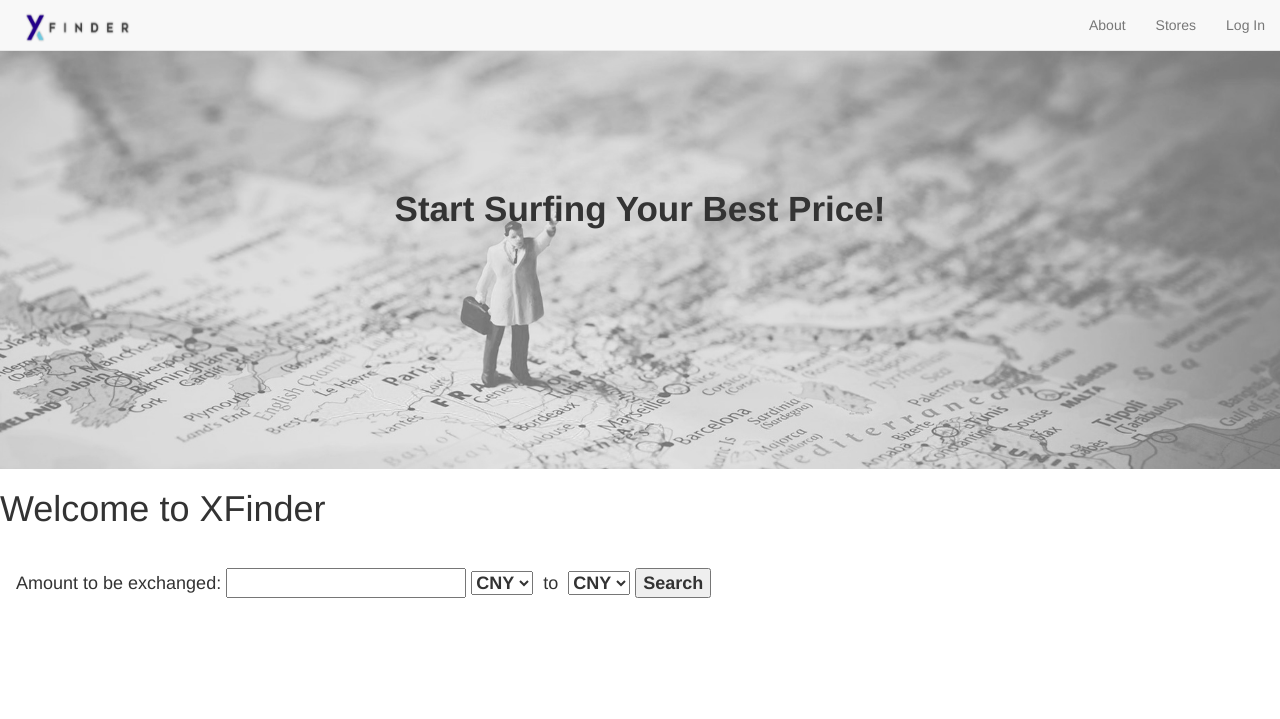
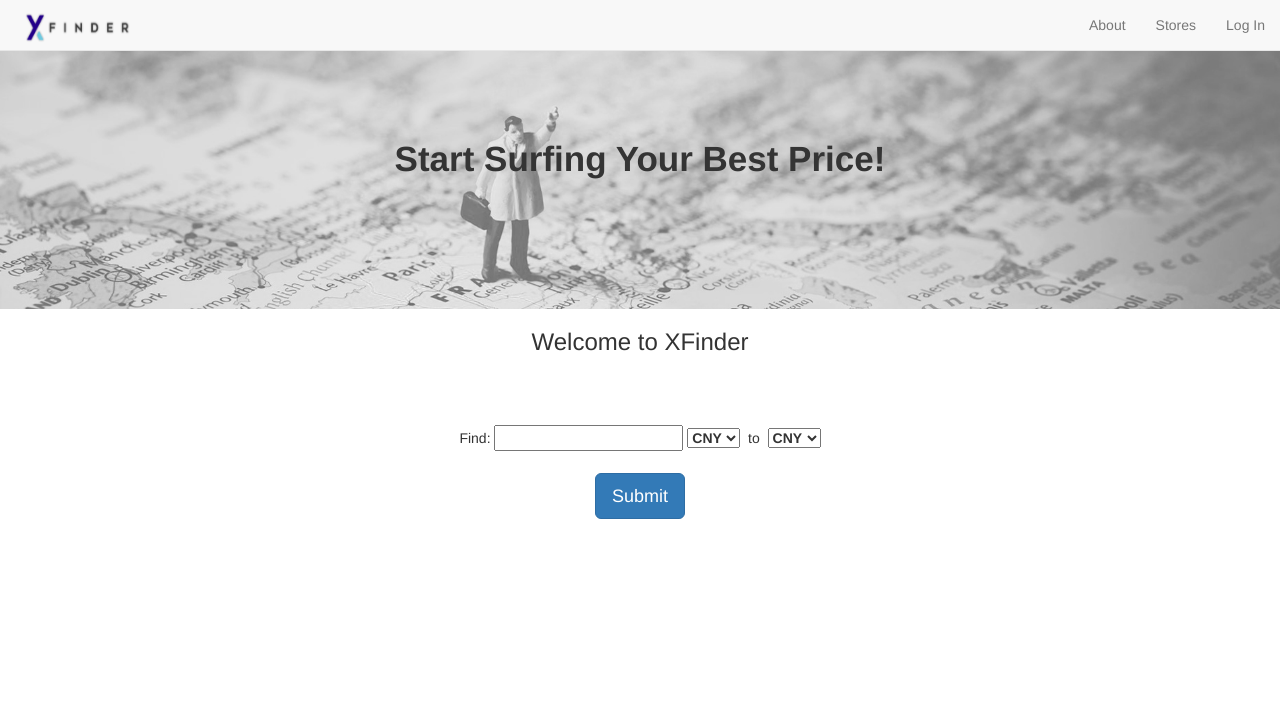
Before and after one commit to budiryan/finnoobs, a Flask app: page / in a window 1280 px wide. Shown: the top 719 px of the page. Run offline with Flask 2, Linux system fonts and the light colour scheme; data comes from the database, SQL or seed files in the repository; some libraries are stand-ins or nearby versions.

Commit message:
finish desigining index

```diff
--- a/app/templates/base.html
+++ b/app/templates/base.html
@@ -25,9 +25,9 @@
     }
     /* Optional: Makes the sample page fill the window. */
     html, body {
-    height: 90%;
-    margin: 3;
-    padding: 3;
+    /*height: 90%;*/
+    margin: 0;
+    padding: 0;
     }
     </style>
 {%- endblock %}
--- a/app/templates/index.html
+++ b/app/templates/index.html
@@ -10,16 +10,24 @@
             </div>
         </div>
     </header>
+    <div class="container">
+        <div class="row">
+            <div class="col-md-12 text-center">
                 {%if current_user.name%}
-        <h1>Welcome to XFinder, {{current_user.name}}</h1>
+                    <h3>Welcome to XFinder, {{current_user.name}}</h3>
                 {%else%}
-        <h1>Welcome to XFinder</h1>
+                    <h3>Welcome to XFinder</h3>
                 {%endif%}
+            </div>
+        </div>
         <br>
-    <form action="search" method="post">
+        <br>
+        <br>
+        <form action="search" method="post" class="form-group">
+                <div class="row">
+                <div class="col-xs-12 text-center">
                 {{ form.csrf }}
-        <div class="input text input-lg">
-            Amount to be exchanged:
+                Find:
                 {{ form.amount }}
                 {% for error in form.amount.errors %}
                     <span style="color: red;">Please enter a valid number!</span>
@@ -31,10 +39,17 @@
                     <label class="dropdown-inline">
                         {{form.toCurrency}}
                     </label>
-            <label class="input submit">
-                <input type="submit" value="Search"/>
-            </label>
+                    </div>
+                    </div>
+                    <br>
+                    <div class="row">
+                        <div class="col-xs-12 text-center">
+                            <button type="submit" value="Search" class="btn btn-primary btn-lg">
+                                Submit
+                            </button>
+                        </div>
                     </div>
         </form>
+    </div>
 </body>
 {% endblock %}
```
Also changed, not shown: requirements.txt (+7 -1 lines). Lines whose indentation alone changed are shown as unchanged.
